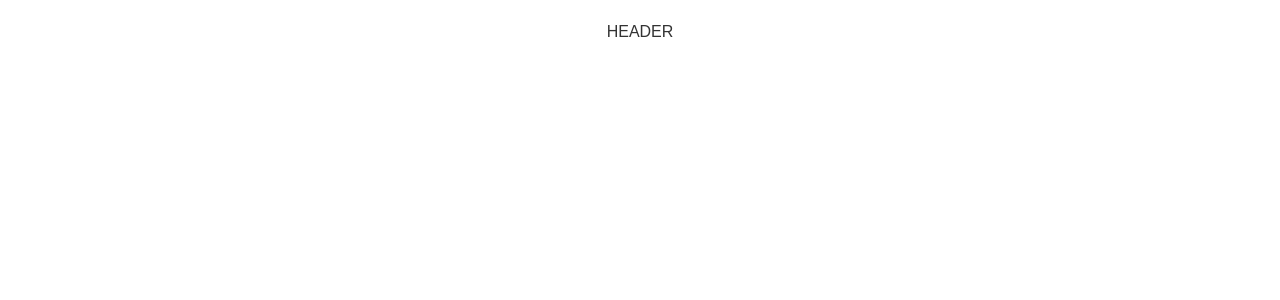
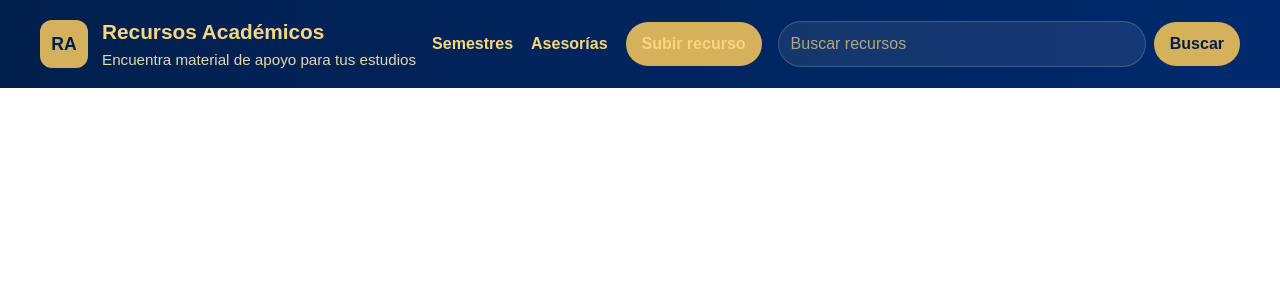
Before and after one commit to Angeles-de-MAC/front-endProyecto, a Next.js app in the folder proyecto_paguina_asesorias/: page / in a window 1280 px wide. Shown: the top 300 px of the page. Built offline with nearby package versions, Linux system fonts and the light colour scheme.

Commit message:
Estructura basica agregada con IA

```diff
--- a/proyecto_paguina_asesorias/app/Header/Header.module.css
+++ b/proyecto_paguina_asesorias/app/Header/Header.module.css
@@ -1,7 +1,123 @@
-.header{
-    background-color: #ffffff;
-    color: #333;
-    padding: 20px;
-    text-align: center;
-    width: 100%
+.header {
+  background: linear-gradient(90deg, #001f4d 0%, #002a6d 100%);
+  color: #f8d67d;
+  padding: 16px 24px;
+  width: 100%;
 }
+
+.container {
+  display: flex;
+  flex-wrap: wrap;
+  align-items: center;
+  justify-content: space-between;
+  gap: 16px;
+  max-width: 1200px;
+  margin: 0 auto;
+}
+
+.brand {
+  display: flex;
+  align-items: center;
+  gap: 14px;
+}
+
+.logo {
+  display: inline-flex;
+  width: 48px;
+  height: 48px;
+  border-radius: 12px;
+  align-items: center;
+  justify-content: center;
+  font-weight: 700;
+  font-size: 1.1rem;
+  background-color: #d4b15a;
+  color: #001f4d;
+}
+
+.title {
+  margin: 0;
+  font-size: 1.3rem;
+  font-weight: 700;
+}
+
+.subtitle {
+  margin: 2px 0 0;
+  font-size: 0.95rem;
+  color: #e9d7a8;
+}
+
+.nav {
+  display: flex;
+  flex-wrap: wrap;
+  gap: 18px;
+  align-items: center;
+}
+
+.nav a {
+  color: #f8d67d;
+  text-decoration: none;
+  font-weight: 600;
+  transition: color 0.2s ease;
+}
+
+.nav a:hover {
+  color: #ffffff;
+}
+
+.cta {
+  padding: 10px 16px;
+  border-radius: 999px;
+  background-color: #d4b15a;
+  color: #001f4d;
+}
+
+.searchBox {
+  display: flex;
+  align-items: center;
+  gap: 8px;
+  flex: 1 1 280px;
+  min-width: 240px;
+}
+
+.searchBox input {
+  flex: 1;
+  min-width: 0;
+  padding: 10px 12px;
+  border-radius: 999px;
+  border: 1px solid rgba(255, 255, 255, 0.18);
+  background-color: rgba(255, 255, 255, 0.08);
+  color: #ffffff;
+}
+
+.searchBox input::placeholder {
+  color: rgba(248, 214, 125, 0.7);
+}
+
+.searchBox button {
+  padding: 10px 16px;
+  border: none;
+  border-radius: 999px;
+  background-color: #d4b15a;
+  color: #001f4d;
+  font-weight: 700;
+  cursor: pointer;
+}
+
+.searchBox button:hover {
+  opacity: 0.95;
+}
+
+@media (max-width: 860px) {
+  .container {
+    flex-direction: column;
+    align-items: stretch;
+  }
+
+  .nav {
+    justify-content: center;
+  }
+
+  .searchBox {
+    width: 100%;
+  }
+}
--- a/proyecto_paguina_asesorias/app/Header/Header.tsx
+++ b/proyecto_paguina_asesorias/app/Header/Header.tsx
@@ -1,10 +1,33 @@
 
 import styles from './Header.module.css';
 
-export default function Header(){
-    return (
+export default function Header() {
+  return (
     <header className={styles.header}>
-      <div>HEADER</div>
+      <div className={styles.container}>
+        <div className={styles.brand}>
+          <span className={styles.logo}>RA</span>
+          <div>
+            <p className={styles.title}>Recursos Académicos</p>
+            <p className={styles.subtitle}>Encuentra material de apoyo para tus estudios</p>
+          </div>
+        </div>
+
+        <nav className={styles.nav}>
+          <a href="#semestres">Semestres</a>
+          <a href="#asesorias">Asesorías</a>
+          <a href="#subir-recurso" className={styles.cta}>Subir recurso</a>
+        </nav>
+
+        <div className={styles.searchBox}>
+          <input
+            type="search"
+            placeholder="Buscar recursos"
+            aria-label="Buscar recursos"
+          />
+          <button type="button">Buscar</button>
+        </div>
+      </div>
     </header>
-    )
+  );
 }
```
